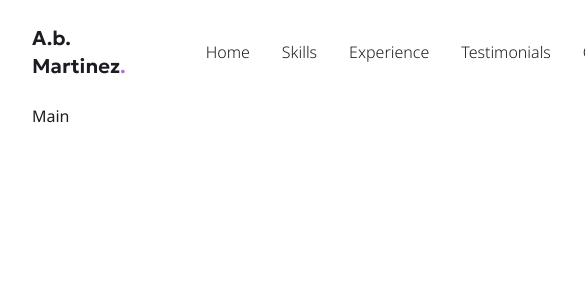
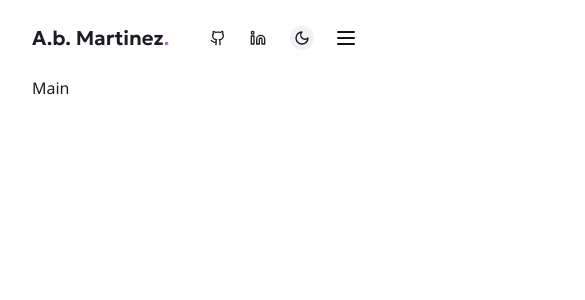
Before and after one commit to github-ab-martinez/personal-portfolio, a Next.js app: page / in a window 390 px wide. Shown: the top 300 px of the page, 585 px wide, since content can reach past the window. Built offline with nearby package versions, Linux system fonts and the light colour scheme.

Commit message:
Add mobile nav toggle

```diff
--- a/src/components/common/StickyHeader/HeaderNav/index.tsx
+++ b/src/components/common/StickyHeader/HeaderNav/index.tsx
@@ -1,14 +1,26 @@
 import { useNavLinks } from './useNavLinks';
+import { FC } from 'react';
 
-const HeaderNav = () => {
+interface HeaderNavProps {
+  mobileNavVisible: boolean;
+}
+
+const HeaderNav: FC<HeaderNavProps> = ({ mobileNavVisible }) => {
   const navLinks = useNavLinks();
+
   return (
-    <nav className="list-none font-light flex ml-20 gap-8">
-      {navLinks.map(({ hash, label, url }) => (
-        <li key={hash}>
-          <a href={url}>{label}</a>
-        </li>
-      ))}
+    <nav
+      className={`${
+        mobileNavVisible ? 'fixed' : 'hidden'
+      } md:block md:relative md:ml-14 top-0 right-0 md:text-black-primary dark:md:text-white-primary dark:md:bg-opacity-0 md:bg-opacity-0 bg-black-primary dark:bg-white-secondary text-white-primary dark:text-black-primary md:p-0 p-7 md:w-auto w-2/3 z-10`}
+    >
+      <ul className="list-none font-light flex md:flex-row flex-col gap-4">
+        {navLinks.map(({ hash, label, url }) => (
+          <li key={hash}>
+            <a href={url}>{label}</a>
+          </li>
+        ))}
+      </ul>
     </nav>
   );
 };
--- /dev/null
+++ b/src/components/common/StickyHeader/MobileNavToggle/index.tsx
@@ -0,0 +1,27 @@
+import { Menu, X } from 'lucide-react';
+import { Dispatch, FC, SetStateAction } from 'react';
+
+interface MobileNavToggleProps {
+  mobileNavVisible: boolean;
+  setMobileNavVisible: Dispatch<SetStateAction<boolean>>;
+}
+
+const MobileNavToggle: FC<MobileNavToggleProps> = ({
+  mobileNavVisible,
+  setMobileNavVisible,
+}) => {
+  return (
+    <button
+      className={`${
+        mobileNavVisible
+          ? 'text-white-primary dark:text-black-primary'
+          : 'text-black-primary dark:text-white-primary'
+      } md:hidden ml-5 z-20`}
+      onClick={() => setMobileNavVisible((isVisible) => !isVisible)}
+    >
+      {mobileNavVisible ? <X /> : <Menu />}
+    </button>
+  );
+};
+
+export default MobileNavToggle;
--- a/src/components/common/StickyHeader/index.tsx
+++ b/src/components/common/StickyHeader/index.tsx
@@ -1,10 +1,14 @@
 'use client';
 
+import { useState } from 'react';
 import Heading from '../Heading';
 import HeaderNav from './HeaderNav';
 import HeaderUtils from './HeaderUtils';
+import MobileNavToggle from './MobileNavToggle';
 
 const StickyHeader = () => {
+  const [mobileNavVisible, setMobileNavVisible] = useState(false);
+
   return (
     <header className="py-6">
       <div className="2xl:container px-8 flex items-center">
@@ -12,8 +16,12 @@ const StickyHeader = () => {
           <span>A.b. Martinez</span>
           <span className="text-purple">.</span>
         </Heading>
-        <HeaderNav />
+        <HeaderNav mobileNavVisible={mobileNavVisible} />
         <HeaderUtils />
+        <MobileNavToggle
+          mobileNavVisible={mobileNavVisible}
+          setMobileNavVisible={setMobileNavVisible}
+        />
       </div>
     </header>
   );
```
